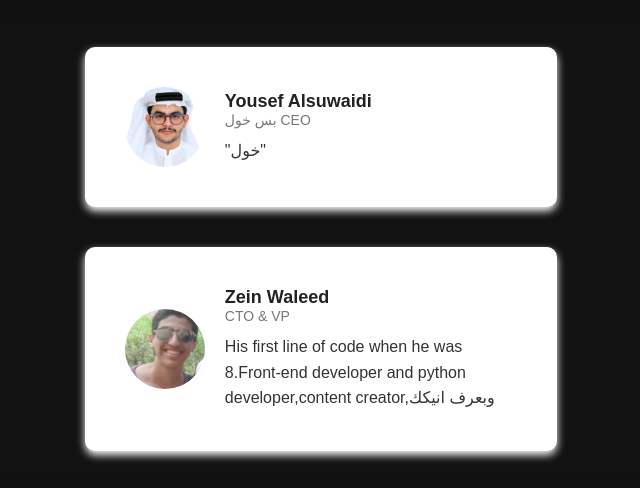
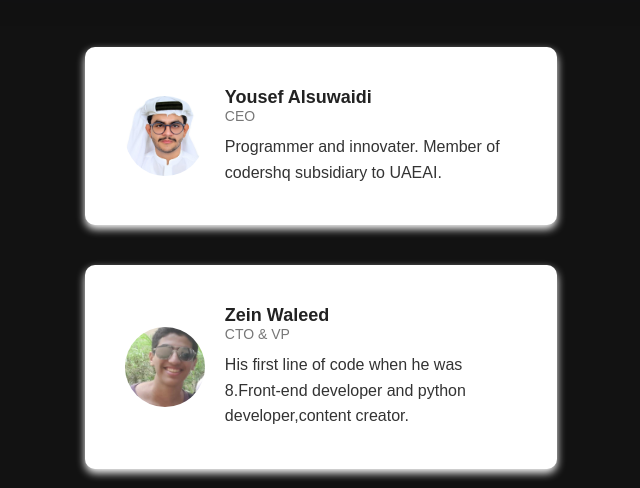
Before and after one commit to Zeinwaleed/zeyos-test, a plain HTML site: page index.html in a window 1280 px wide. Shown: the part 1397-1885 px from the top of the page, without its empty margins (319-959 px from the left). Drawn offline with nearby package versions, Linux system fonts and the light colour scheme.

Commit message:
Add files via upload

```diff
--- a/index.html
+++ b/index.html
@@ -184,9 +184,9 @@
         <div class="testimonial-content">
             <div class="author-info">
                 <h4>Yousef Alsuwaidi</h4>
-                <p>بس خول CEO</p>
+                <p>CEO</p>
             </div>
-            <p class="testimonial-text">"خول"</p>
+            <p class="testimonial-text">Programmer and innovater. Member of codershq subsidiary to UAEAI.</p>
         </div>
     </div>
 
@@ -197,7 +197,7 @@
                 <h4>Zein Waleed</h4>
                 <p>CTO & VP</p>
             </div>
-            <p class="testimonial-text">His first line of code when he was 8.Front-end developer and python developer,content creator,وبعرف انيكك </p>
+            <p class="testimonial-text">His first line of code when he was 8.Front-end developer and python developer,content creator.</p>
         </div>
     </div>
 
```
